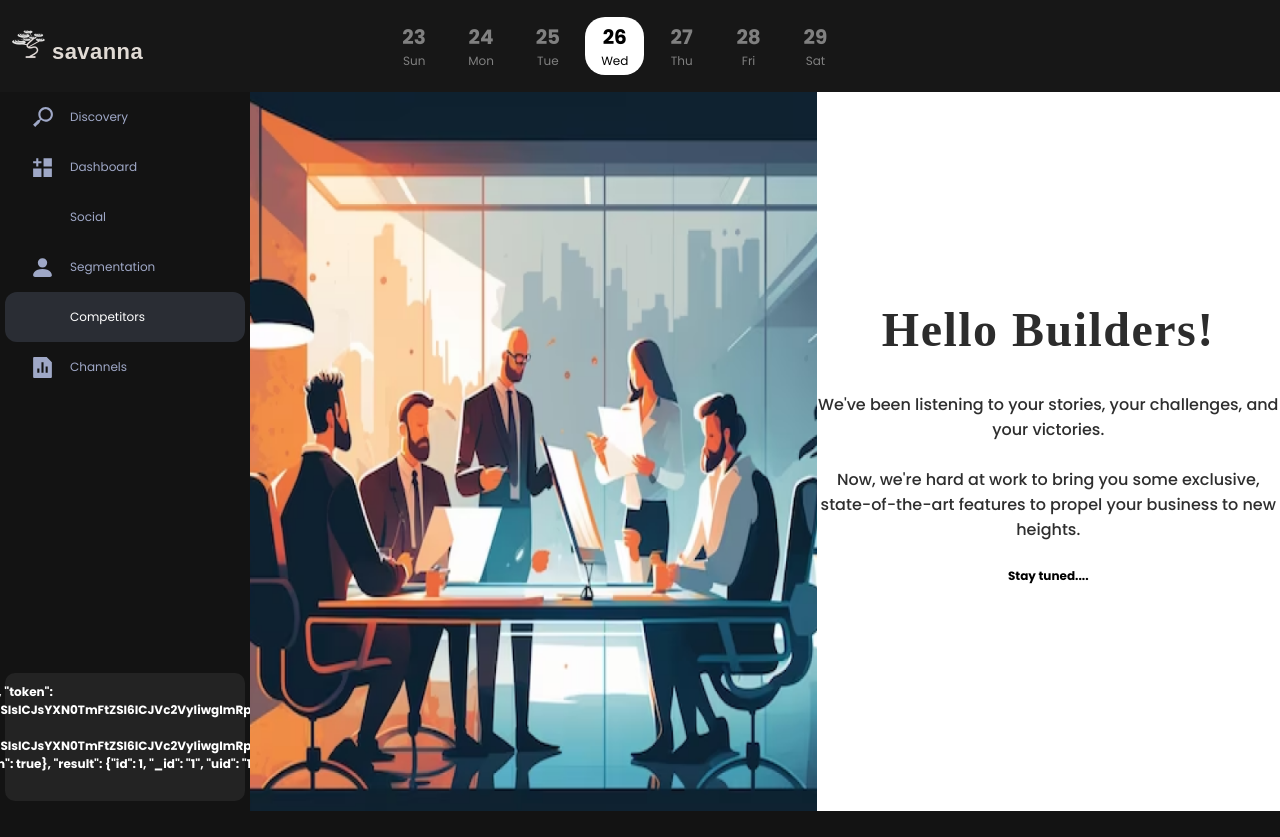
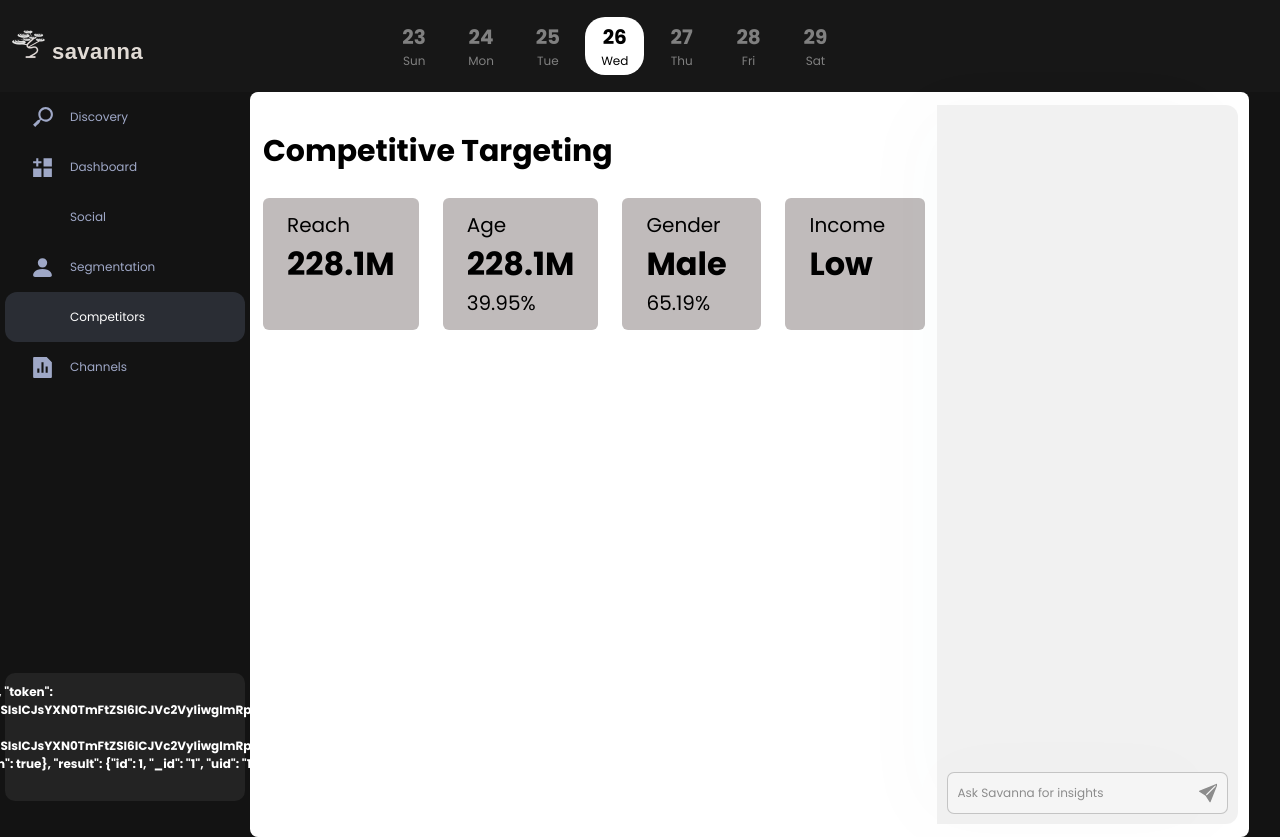
Before and after one commit to Lolodusiji/deploy-test, a React (Vite) app: page /competitors in a window 1280 px wide. Before the commit the page ends 811 px from the top, so only its background shows below. Built offline with nearby package versions, Linux system fonts and the light colour scheme; no server answers; sample sign-in values are in the browser's storage; some icons are missing.

Commit message:
end-point

```diff
--- a/package.json
+++ b/package.json
@@ -12,6 +12,7 @@
   "dependencies": {
     "@firebase/auth": "^1.1.0",
     "@ramonak/react-progress-bar": "^5.0.3",
+    "axios": "^1.4.0",
     "chart.js": "^4.3.0",
     "firebase": "^9.17.1",
     "react": "^18.2.0",
--- a/src/Router.jsx
+++ b/src/Router.jsx
@@ -7,6 +7,7 @@ import Discovery from "./pages/discovery/Discovery";
 import Socail from "./pages/socials/Socail";
 import Sorry from "./pages/notavlb/Sorry";
 import Segmentation from "./pages/segmentation/Segmentation";
+import Competitor from "./pages/competitor/competitor";
 
 export default function Router() {
   const navigate = useNavigate();
@@ -25,7 +26,7 @@ export default function Router() {
         { path: "dashboard", element: <Dashboard /> },
         { path: "Social", element: <Socail /> },
         { path: "segmentation", element: <Segmentation /> },
-        { path: "competitors", element: <Sorry /> },
+        { path: "competitors", element: <Competitor /> },
         { path: "channels", element: <Sorry /> },
       ],
     },
--- a/src/components/ProgressBar.jsx
+++ b/src/components/ProgressBar.jsx
@@ -6,13 +6,15 @@ const ProgressBar = ({ value, variant }) => {
   let height = "";
   let radius_out = "";
   let radius_in = "";
+  // let borderRadius = "";
 
   switch (variant) {
     case "md":
-      width = "615px";
+      width = "630px";
       height = "20px";
-      radius_out = "6px";
-      radius_in = "0px";
+      radius_out = "8px";
+      radius_in = "8px";
+      // borderRadius ="8px";
       break;
     default:
       width = "300px";
@@ -34,6 +36,7 @@ const ProgressBar = ({ value, variant }) => {
         height: height,
         border: "1px solid #ccc",
         borderRadius: radius_out,
+        backgroundColor: "#D9D9D9",
       }}
     >
       <div
--- a/src/pages/Incomechart.jsx
+++ b/src/pages/Incomechart.jsx
@@ -14,7 +14,7 @@ const data = [
   {
     name: "Page C",
     uv: 2000,
-    pv: 9800,
+    pv: 4500,
 
     // amt: 2400
   },
--- /dev/null
+++ b/src/pages/competitor/competitor.css
@@ -0,0 +1,49 @@
+* {
+    font-family: "Poppins", sans-serif;
+    font-size: 12px;
+  }
+
+.General {
+    background: #fff;
+    display: grid;
+    grid-template-columns: 68% 31%;
+    justify-content: space-between;
+    gap: 1rem;
+    padding: 13px;
+    border-radius: 8px;
+    width:76%;
+
+  }
+
+  .percent{
+    width:20%;
+    background: #c0bbbb;
+    padding: 12px 24px;
+    height: 9em;
+    margin-top: 2rem;
+    border-radius: 6px;
+  }
+
+  .percent >span > p{
+    font-size: 20px
+  }
+
+  .percent >span > h3{
+    font-size: 32px;
+  }
+
+  .stats_wrapper{
+    width:auto 90%;
+    display: flex;
+    align-items: center;
+    justify-content: space-evenly;
+    gap:2rem;
+  }
+
+  h1{
+    font-size: 30px;
+  }
+
+  .competitive > h1{
+    margin-top: 2rem;
+  }
--- /dev/null
+++ b/src/pages/competitor/competitor.jsx
@@ -0,0 +1,62 @@
+import React from 'react'
+import "../competitor/competitor.css";
+import Chat from "../../components/Chat";
+
+
+
+const competitor = () => {
+  return (
+    <div className='General'>
+        <section>
+            <div className="competitive">
+                <h1>Competitive Targeting</h1>
+
+                <div className="stats_wrapper">
+            <div className="percent">
+              <span>
+                <p>Reach</p>
+                <h3>228.1M</h3>
+              </span>
+            </div>
+
+            <div className="percent">
+            <span>
+                <p>Age</p>
+                <h3>228.1M</h3>
+                <p>39.95%</p>
+              </span>
+            </div>
+
+            <div className="percent">
+            <span>
+                <p>Gender</p>
+                <h3>Male</h3>
+                <p>65.19%</p>
+              </span>
+            </div>
+
+            <div className="percent">
+            <span>
+                <p>Income</p>
+                <h3>Low</h3>
+              </span>
+            </div>
+          </div>
+
+          <div className="flex-target">
+            <div className="socio">
+
+            </div>
+
+            <div className="geography">
+
+            </div>
+          </div>
+            </div>
+        </section>
+        <Chat />
+    </div>
+  )
+}
+
+export default competitor
--- a/src/pages/segmentation/Segmentation.css
+++ b/src/pages/segmentation/Segmentation.css
@@ -19,7 +19,7 @@
   margin-top: 10px;
 }
 
-.geo-container {
+.geocontainer {
   /* color: #fff; */
   background: #eaeaea;
   padding: 15px 20px;
--- a/src/pages/segmentation/Segmentation.jsx
+++ b/src/pages/segmentation/Segmentation.jsx
@@ -5,10 +5,47 @@ import Chat from "../../components/Chat";
 import ProgressBar from "../../components/ProgressBar";
 import Chart from "../Chart";
 import Income from "../Incomechart";
+import axios from "axios";
 // import Retail from "../../../public/im"
 // import data from "../../components/chart";
 
 const Segmentation = () => {
+  const [Geographic, setGeographic] = React.useState("");
+  const [Demographic, setDemographic] = React.useState("")
+  const [Audience, setAudience] = React.useState("")
+  // const [worldMap, setWorldMap] = useState();
+  // const [topConversations, setTopConverastion] = useState([]);
+
+  const fetchGeographic = async () => {
+    const response = await axios.get(
+      `${import.meta.env.VITE_BACKEND_API}/apis/segmentation/geographic_distribution/`
+    );
+    setGeographic(response.data?.posts);
+  };
+  React.useEffect(()=>{
+  fetchGeographic()
+  },[])
+
+  const fetchDemographic = async () => {
+    const response = await axios.get(
+      `${import.meta.env.VITE_BACKEND_API}/apis/segmentation/demographic_distribution/`
+    );
+    setDemographic(response.data?.posts);
+  };
+  React.useEffect(()=>{
+  fetchDemographic()
+  },[])
+
+  const fetchAudience = async () => {
+    const response = await axios.get(
+      `${import.meta.env.VITE_BACKEND_API}/apis/segmentation/audience_interest_behaviour/`
+    );
+    setAudience(response.data?.posts);
+  };
+  React.useEffect(()=>{
+  fetchAudience()
+  },[])
+
   return (
     <div className="General">
       <section>
```
Also changed, not shown: 1 other file (tests, documents, lock files or other folders).
